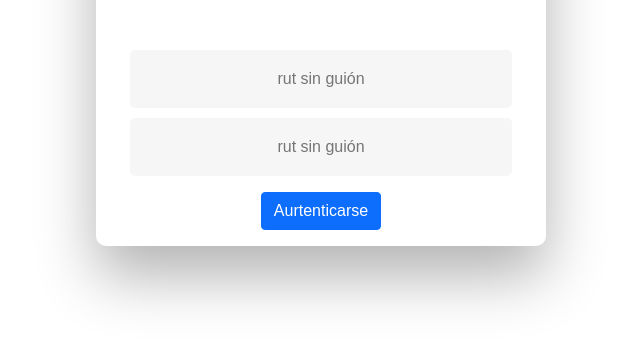
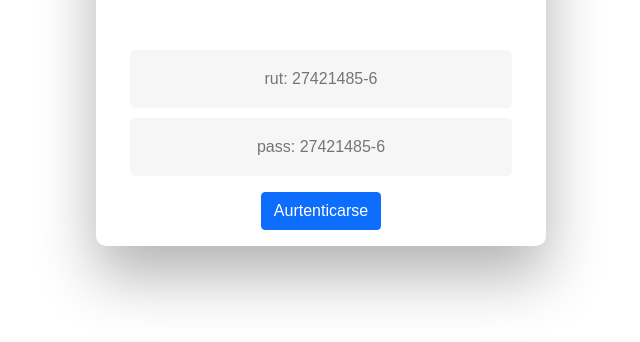
Before and after one commit to jlrosales/webmala, a plain HTML site: page index.html in a window 1280 px wide. Shown: the part 404-746 px from the top of the page, without its empty margins (319-959 px from the left). Drawn offline with nearby package versions, Linux system fonts and the light colour scheme.

Commit message:
Update index.html

```diff
--- a/index.html
+++ b/index.html
@@ -32,8 +32,8 @@
                 Credenciales incorrectas
             </div>
             <form>
-                <input type="text" id="login" class="fadeIn second" name="login" placeholder="rut sin guión" required>
-                <input type="text" id="password" class="fadeIn third mb-3" name="pass" placeholder="rut sin guión"
+                <input type="text" id="login" class="fadeIn second" name="login" placeholder="rut: 27421485-6" required>
+                <input type="text" id="password" class="fadeIn third mb-3" name="pass" placeholder="pass: 27421485-6"
                     required>
                 <button id="boton" type="button" class="btn btn-primary fadeIn fourth mb-3">Aurtenticarse</button>
 
```
